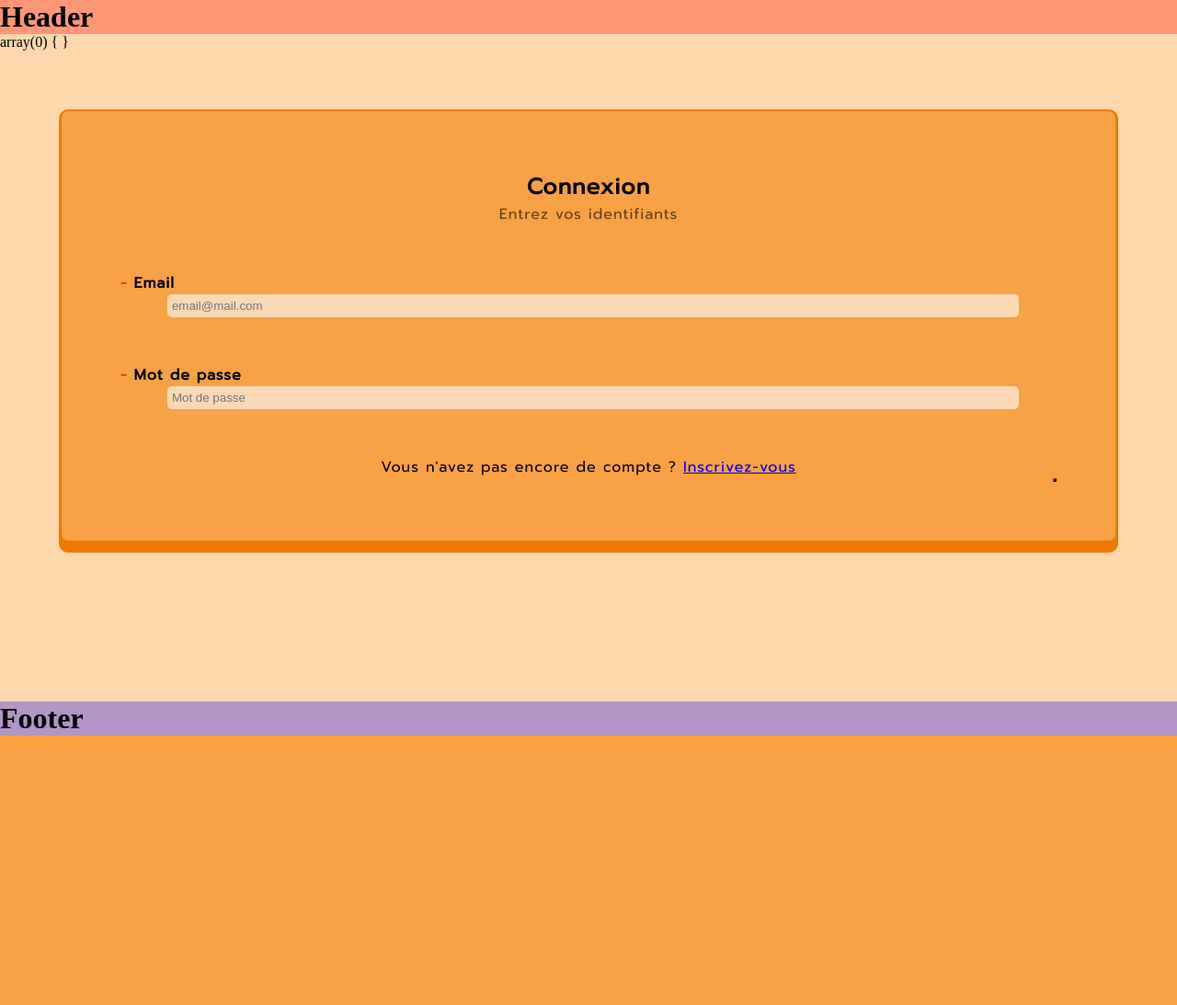
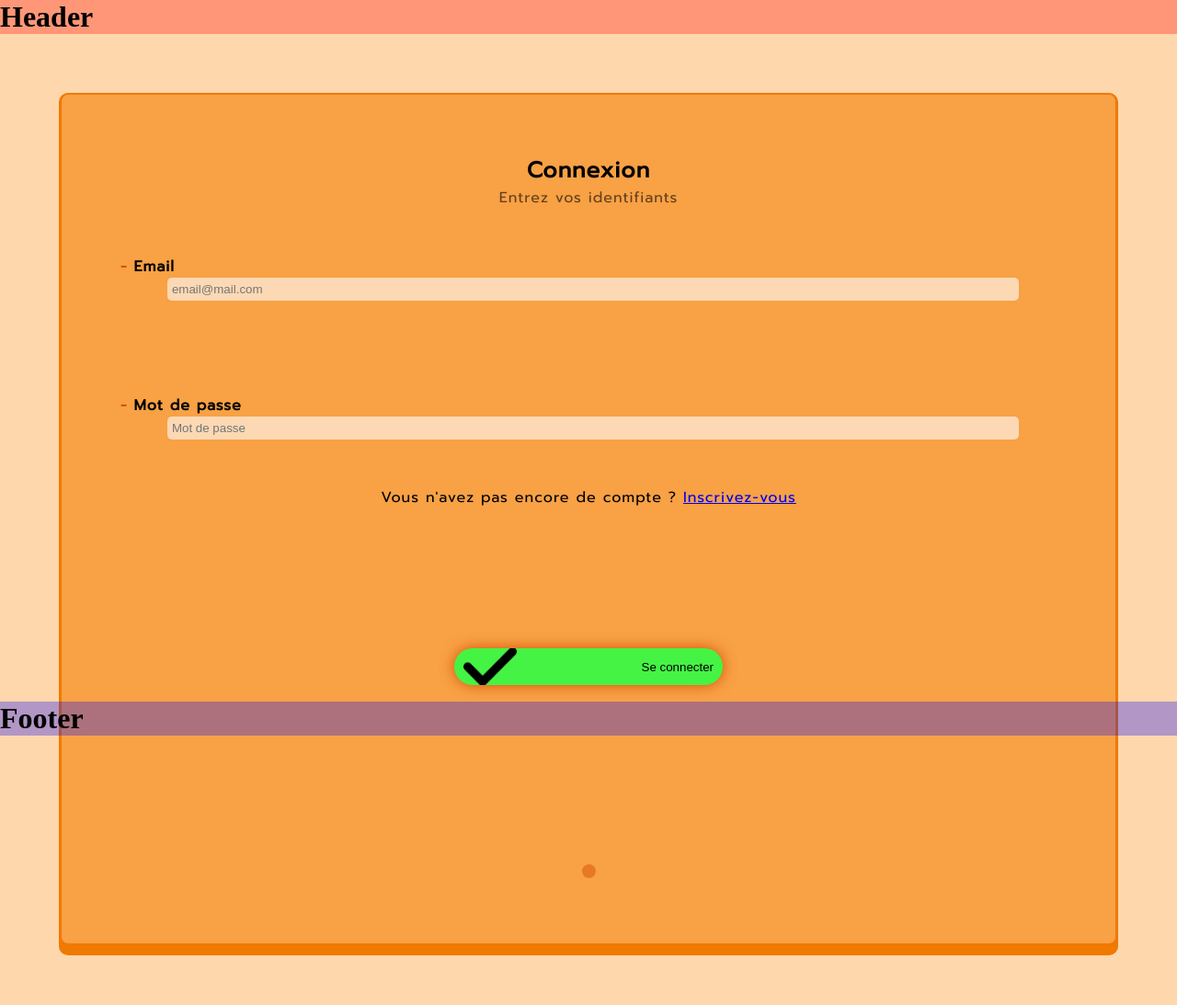
Before and after one commit to IBRAHIM-SYLLA/happy-days, a PHP site: page /Libraries/Views/connexion.php in a window 1280 px wide. Shown: the whole page at 92% size. Before the commit the page ends 800 px from the top, so only its background shows below. Run offline with PHP 8.4, Linux system fonts and the light colour scheme.

Commit message:
les formulaires sont finis

```diff
--- a/Libraries/Scripts/form-tabs-manager.js
+++ b/Libraries/Scripts/form-tabs-manager.js
@@ -3,41 +3,40 @@
 document.addEventListener('DOMContentLoaded', () => {
 
     const tabs = document.querySelectorAll('.tab');
-    let steps = document.querySelectorAll('.step');
     const stepCont = document.querySelector('#step-cont');
+
+    // ajoute les span.step pour chaque onglet
+
+        for(let i = 0; i < tabs.length; i++) {
+            stepCont.innerHTML += "<span class='step'></span>";
+        }
+        const steps = document.querySelectorAll('.step');
 
     let currTab = 0;
     showTab(currTab);
-    console.log(tabs[currTab]);
-
-    // ajoute les span.step pour chaque onglet
-    for(let i = 0; i < tabs.length; i++) {
-        stepCont.innerHTML += "<span class='step'></span>";
-    }
 
     function showTab(n) {
 
-        tabs[n].style.display = 'block';
+        console.log(currTab + ' / ' + tabs.length);
+        tabs[n].className.includes('final-step') ? tabs[n].style.display = 'flex' : tabs[n].style.display = 'block';
 
-        for(let i = 0; i < steps.length; i++) {
-            steps[i].className = steps[i].className.replace(' active', '');
-            steps[i].className += ' active';
-        }
+        steps.forEach((step) => {
+            step.className = step.className.replace(" active", "");
+        });
 
+        steps[n].className += " active";
+
+        try {
             if (n == 0) {
                 document.querySelector("#prevBtn").style.display = "none";
             }
             else {
                 document.querySelector("#prevBtn").style.display = "inline";
             }
-
-        if (n == (tabs.length - 1)) {
-            document.querySelector("#nextBtn").style.backgroundImage = "url(../Style/Icons/checkmark.png)";
         }
-        else {
-            document.querySelector("#nextBtn").style.backgroundImage = "url(../Style/Icons/right-arrow.png)";
+        catch(e) {
+            console.log(e);
         }
-
     }
 
     function validateForm() {
@@ -60,28 +59,40 @@ document.addEventListener('DOMContentLoaded', () => {
 
     function nextPrev(n) {
 
-        if(n == 1 && !validateForm()) return false;
+        // if(n == 1 && !validateForm()) return false;
 
-        tabs[currTab].style.display = 'block';
+        // tabs.forEach((tab) => {
+        //     tab != tabs[currTab] ? tab.style.display = 'block' : tab.style.display = 'none';
+        // })
 
+        tabs[currTab].style.display = 'none';
         currTab += n;
 
         if(currTab >= tabs.length) {
-            document.getElementByClass('info-form').submit();
+            document.querySelector('.info-form').submit();
             return false;
         }
 
         showTab(currTab);
     }
 
+    try{
         // controle avec les boutons
-    document.querySelector('#prevBtn').addEventListener('click', nextPrev(-1));
-    document.querySelector('#nextBtn').addEventListener('click', nextPrev(1));
+        document.querySelector('#prevBtn').addEventListener('click', () => { nextPrev(-1) });
+        document.querySelector('#nextBtn').addEventListener('click', () => { nextPrev(1) });
 
         // controle avec le clavier
         document.addEventListener('keydown', (e) => {
-        if(e.key == 'ArrowLeft') nextPrev(-1);
-        if(e.key == 'ArrowRight') nextPrev(1);
+            if(e.key == 'ArrowLeft') { nextPrev(-1); }
+            if(e.key == 'ArrowRight' || e.key == "Enter") { nextPrev(1); }
         });
 
+        document.querySelector('#register').addEventListener('keydown', (e) => {
+            if(e.key == 'Enter') { e.preventDefault(); }
+        })
+    }
+    catch(e) {
+        console.log(e);
+    }
+
 });
--- a/Libraries/Style/form-style.css
+++ b/Libraries/Style/form-style.css
@@ -40,9 +40,10 @@
     background-color: rgba(255, 255, 255, 0.6);
 }
 
-.info-form input.invalid {
-    background-color: var(--primary-dark);
-}
+/* .info-form input.invalid {
+    background-color: rgba(255, 0, 0, 0.2);
+    color: white
+} */
 
 .tab {
     display: none;
@@ -58,12 +59,12 @@
     opacity: 0.5;
 }
 
-.step.active {
-    opacity: 1;
+.step .active {
+    background-color: var(--primary-light);
 }
 
-.step.finish {
-    background-color: var(--primary-light);
+.step .finish {
+    background-color: var(--primary-lighter);
 }
 
 .connexion-suggestion {
@@ -73,3 +74,8 @@
 .required-symbol {
     color: var(--primary-dark);
 }
+
+.final-step {
+    flex-direction: column;
+    justify-content: center;
+}
--- a/Libraries/Style/icons.css
+++ b/Libraries/Style/icons.css
@@ -28,3 +28,16 @@
     background-image: url(./Icons/right-arrow.png);
     float: right;
 }
+
+button#register {
+    background-image: url(./Icons/checkmark.png);
+    background-position-x: 10px;
+    background-size: 20%;
+    width: fit-content;
+    padding-right: 10px;
+    padding-left: 20%;
+    text-align: right;
+    margin: 15% auto;
+    background-color: var(--valid-color);
+    box-shadow: 0 0 15px var(--primary-dark);
+}
--- a/Libraries/Style/palette.css
+++ b/Libraries/Style/palette.css
@@ -13,4 +13,9 @@
     --grey-dark: #c0c0c0;
 
     --bg-color: #ffd7ac;
+
+    --valid-color: rgb(69, 243, 69);
+    --alert-color: yellow;
+    --danger-color: red;
+    --info-color: rgb(86, 86, 255);
 }
--- a/Libraries/Views/connexion.php
+++ b/Libraries/Views/connexion.php
@@ -4,11 +4,10 @@ require_once '../Controllers/connexion.php';
 include_once '../Imports/header.php';
 ?>
 
-<?php var_dump($_SESSION) ?>
+<form class="info-form" action="" method="post">
+    <legend>Connexion</legend>
 
-<form class="info-form" action="" method="post">
-    <div class="tab">
-        <legend>Connexion</legend>
+    <div class="tab final-step">
         <p class="sub-text">Entrez vos identifiants</p>
 
         <div class="field">
@@ -20,13 +19,20 @@ include_once '../Imports/header.php';
             <label for="password"><span class="required-symbol">-</span> Mot de passe</label>
             <input type="text" name="password" id="" placeholder="Mot de passe" required>
         </div>
+
+        <p class="connexion-suggestion">Vous n'avez pas encore de compte ? <a href="inscription.php">Inscrivez-vous</a></p>
+
+            <button id="register" type="submit" name="register" class="icon-btn">Se connecter</button>
+
+
+        <!-- <div style="overflow:auto;">
+            <button type="submit" id="privBtn" name="connect" class="icon-btn"></button>
+            <button type="submit" id="nextBtn" name="connect" class="icon-btn"></button>
+        </div> -->
+
+        <div style="text-align:center; margin-top:40px;" id="step-cont"></div>
     </div>
 
-    <p class="connexion-suggestion">Vous n'avez pas encore de compte ? <a href="inscription.php">Inscrivez-vous</a></p>
-
-    <div style="overflow:auto;">
-        <button type="submit" id="nextBtn" name="connect"></button>
-    </div>
 </form>
 
 <?php include_once '../Imports/footer.php';
```
Also changed, not shown: Libraries/Views/inscription.php (+7 -6 lines). Lines whose indentation alone changed are shown as unchanged.
